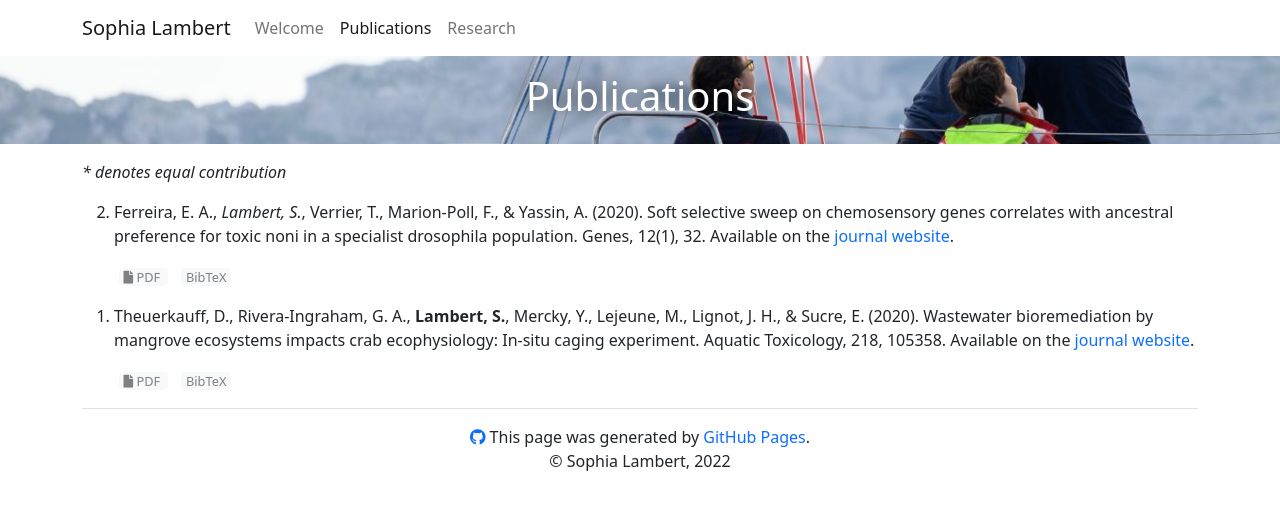
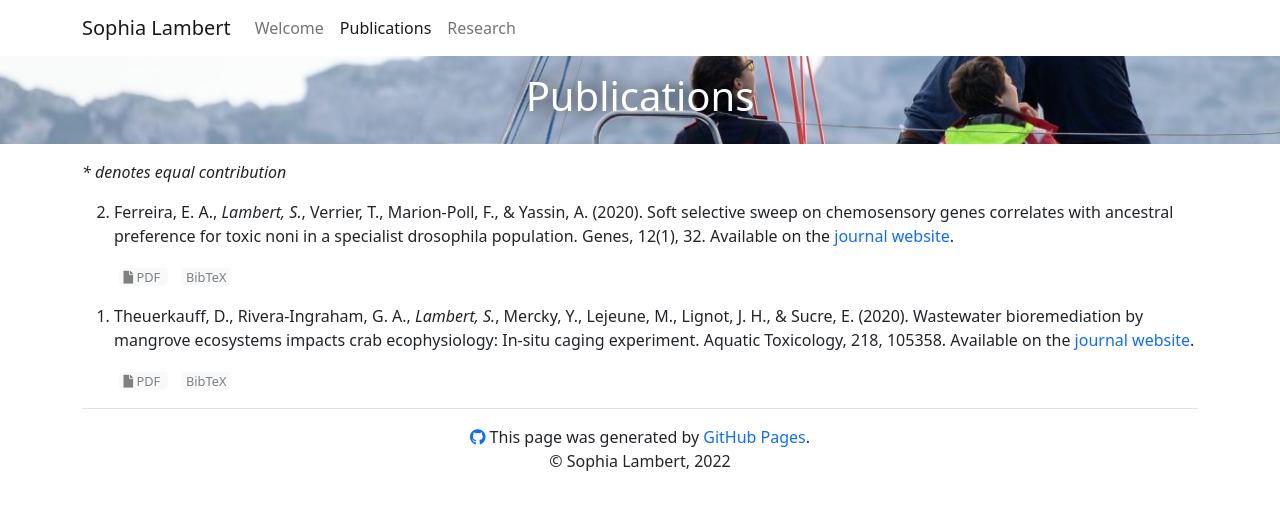
Before and after one commit to sophia-lambert/sophia-lambert.github.io, a Jekyll site: the page built from publications.md, in a window 1280 px wide. Shown: the top 510 px of the page. Built offline with Jekyll 4.4.1, drawn with Linux system fonts in a browser that asks for light colours; comment, search, counter and statistics services are not loaded.

```diff
--- a/_data/publications.yml
+++ b/_data/publications.yml
@@ -25,7 +25,7 @@
       url: https://hal.sorbonne-universite.fr/hal-03146333/document
 
 - formatted: |
-    Theuerkauff, D., Rivera-Ingraham, G. A., **Lambert, S.**, Mercky, Y., Lejeune, M., Lignot, J. H., & Sucre, E. (2020). Wastewater bioremediation by mangrove ecosystems impacts crab ecophysiology: In-situ caging experiment. Aquatic Toxicology, 218, 105358. Available on the [journal website](https://www.sciencedirect.com/science/article/abs/pii/S0166445X1930668X).
+    Theuerkauff, D., Rivera-Ingraham, G. A., *Lambert, S.*, Mercky, Y., Lejeune, M., Lignot, J. H., & Sucre, E. (2020). Wastewater bioremediation by mangrove ecosystems impacts crab ecophysiology: In-situ caging experiment. Aquatic Toxicology, 218, 105358. Available on the [journal website](https://www.sciencedirect.com/science/article/abs/pii/S0166445X1930668X).
   bibtex: |
     @arrticle{
         THEUERKAUFF2020105358,
```
